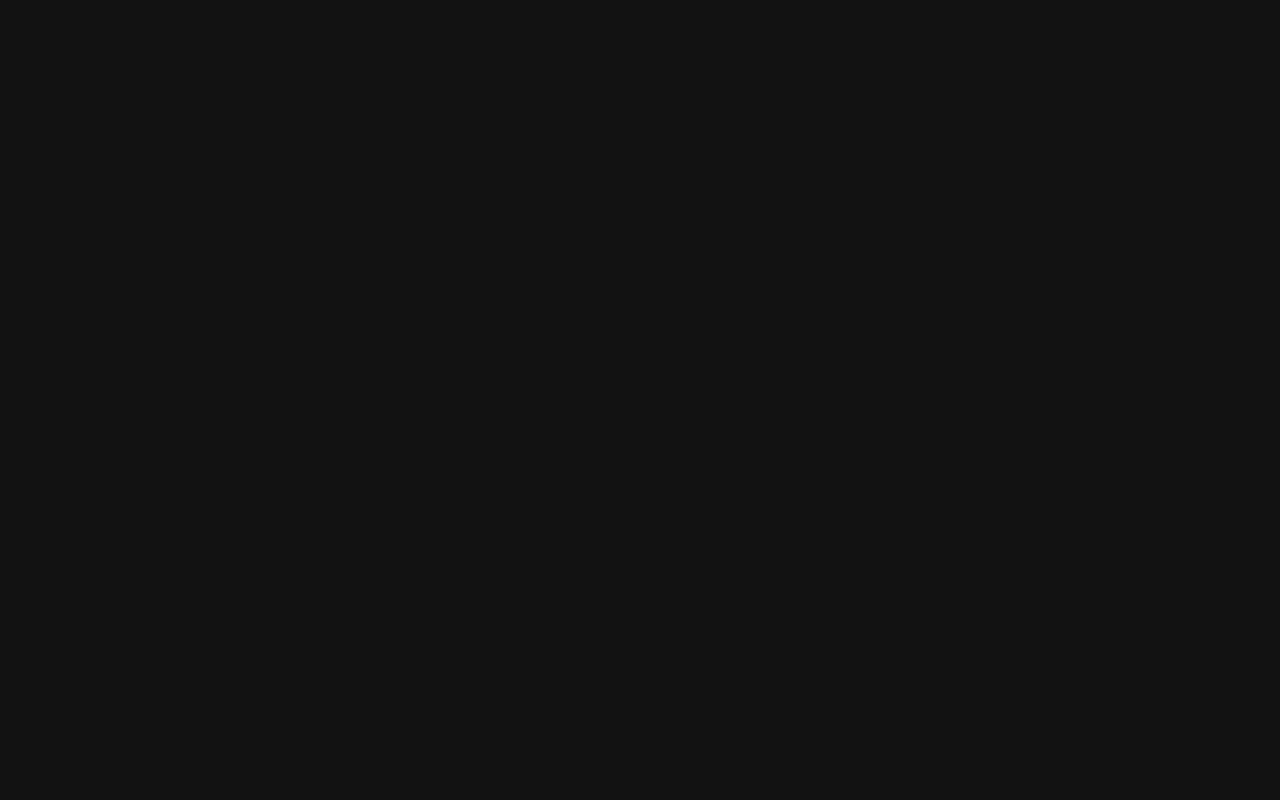
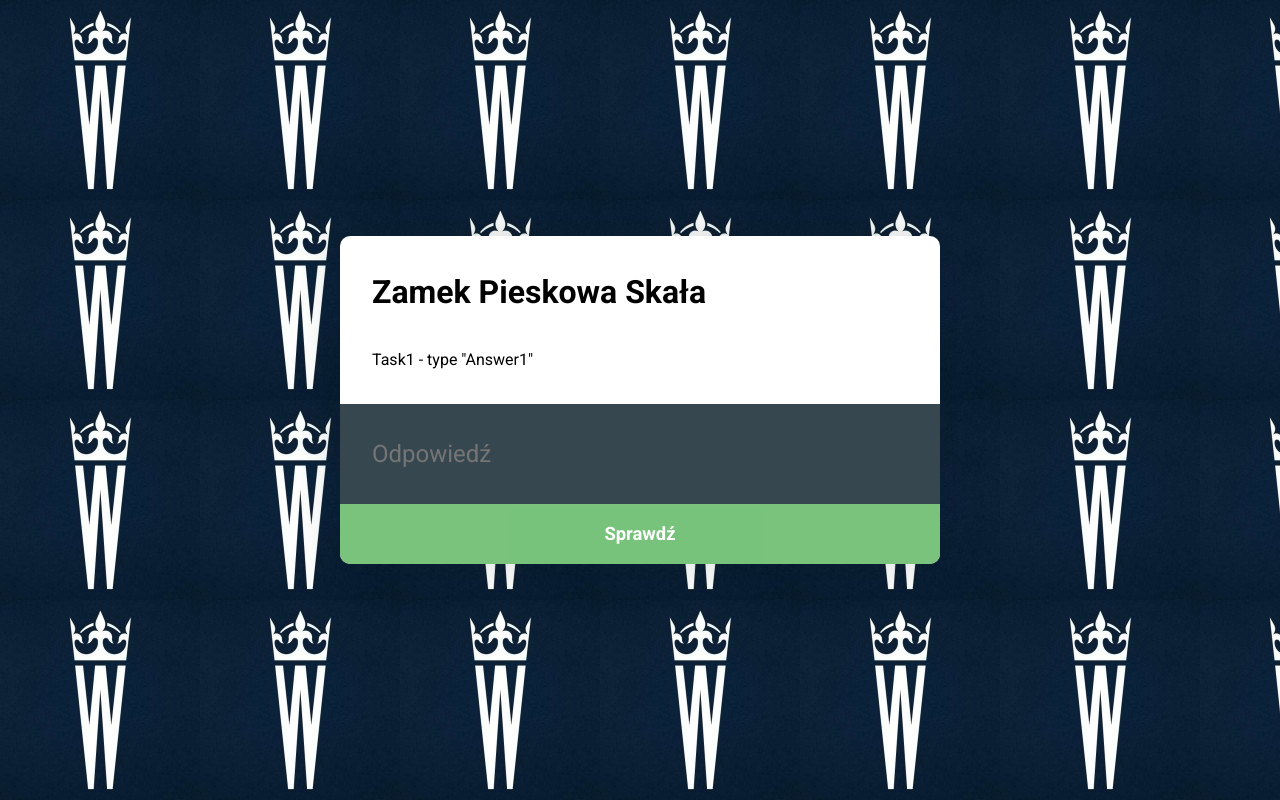
Before and after one commit to svartrav/pieskowa-skala, a Nuxt app: page /Quiz2 in a window 1280 px wide. Before the commit this address had no page. Built offline with nearby package versions, Linux system fonts and the light colour scheme.

Commit message:
Add quiz2

```diff
--- a/pages/ListingPL.vue
+++ b/pages/ListingPL.vue
@@ -80,7 +80,7 @@
         <br>
         Zagadka 2:<br>
         Odwiedź dziedziniec zamku i odpowiedz na pytania zamieszczone pod poniższym linkiem:<br>
-        [LINK]<br>
+        <NuxtLink to="/Quiz2" class="link">Link do zagadki nr 2.</NuxtLink><br>
         Ta zagadka zapewni ci kod do <strong>PRAWEJ</strong> kłódki oraz współrzędne wschodnie skrytki.<br>
         <br />
         Po podjęciu skrytki upewnij się, że zostawiasz skrytkę w oryginalnym stanie. <strong>Nie pomyl kł&oacute;dek i nie baw się nimi</strong>, upewnij się, że pojemniki umieszczone są w skrytce tak, by nie zostały zmiażdżone przez pokrywę. W nagrodę weź certyfikat znalazcy znajdujący się w oznaczonym pojemniku.
--- /dev/null
+++ b/pages/Quiz2.vue
@@ -0,0 +1,276 @@
+<template>
+  <div class="container">
+    <div class="current-card">
+      <template v-if="task < tasks[lang].length">
+        <div v-if="taskPhotos[task]" class="photo"><img :src="photoUrl" alt="Image" style="max-width: 100%"></div>
+        <h1 v-if="tasks[lang][task].name" class="name">{{ tasks[lang][task].name }}</h1>
+        <div class="desc">{{ tasks[lang][task].task }}</div>
+
+        <div v-if="!tasks[lang][task].options" class="form form--text">
+          <input @keyup.enter="verifyAnswer" v-model="currentAnswer" :placeholder="texts[lang].answer">
+        </div>
+
+        <div v-else-if="tasks[lang][task].options" class="form form--radio">
+          <v-radio-group v-model="currentAnswer">
+            <v-radio v-for="(option, index) in tasks[lang][task].options" :key="index" :label="option" :value="option" dark></v-radio>
+          </v-radio-group>
+        </div>
+
+        <button @click="verifyAnswer" type="button" class="submit" :disabled="!currentAnswer || currentAnswer.length === 0">
+          {{ texts[lang].check }}
+        </button>
+      </template>
+
+      <template v-else>
+        <h1 class="name"> {{texts[lang].congratulations}} </h1>
+        <div class="desc"> {{texts[lang].finishText}} </div>
+      </template>
+    </div>
+  </div>
+</template>
+
+<script>
+export default {
+  name: "Quiz2",
+  data () {
+    return {
+      lang: "PL",
+      currentAnswer: undefined,
+      task: 0,
+      message: "Zaglądając tu psujesz zabawę tylko sobie. Na tak prostej skrytce nie ma sensu jakoś tego kodu chować bo i zysk z ominięcia quizu jest dla rozwiązującego niewielki.",
+      tasks: {
+        PL: [
+          {
+            name: "Zamek Pieskowa Skała",
+            task: "Task1 - type \"Answer1\"",
+            answer: "Answer1",
+          },
+          {
+            name: "Zamek Pieskowa Skała 2",
+            task: "Task2",
+            answer: "Correct answer",
+            options: [
+              "Wrong answer 1",
+              "Correct answer",
+              "Wrong answer 2",
+              "Wrong answer 3"
+            ]
+          },
+        ],
+        EN: [
+          {
+            task: "Task1",
+            answer: "Answer1",
+          },
+          {
+            task: "Task2",
+            answer: "Answer2",
+          }
+        ],
+        UA: [
+          {
+            task: "Task1",
+            answer: "Answer1",
+          },
+          {
+            task: "Task2",
+            answer: "Answer2",
+          }
+        ],
+        DE: [
+          {
+            task: "Task1",
+            answer: "Answer1",
+          },
+          {
+            task: "Task2",
+            answer: "Answer2",
+          }
+        ],
+        CZ: [
+          {
+            task: "Task1",
+            answer: "Answer1",
+          },
+          {
+            task: "Task2",
+            answer: "Answer2",
+          }
+        ],
+      },
+      taskPhotos: [
+        undefined,
+        "pieskowa-skala.jpg",
+      ],
+      texts: {
+        PL: {
+          answer: "Odpowiedź",
+          check: "Sprawdź",
+          congratulations: "Gratulacje!",
+          finishText: "Udało ci się rozwiązać ten prosty quiz. W nagrodę otrzymujesz kod do PRAWEJ kłódki - rok powstania skrytki geocache w Zamku na Pieskowej Skale - 2023. Dodatkowo należą ci się współrzędne wschodnie skrytki - E 19° 46.798'"
+        },
+        EN: {
+          answer: "Answer",
+          check: "Check",
+          congratulations: "Congratulations!",
+          finishText: ""
+        },
+        UA: {
+          answer: "Відповідь",
+          check: "підтвердити",
+          congratulations: "",
+          finishText: ""
+        },
+        DE: {
+          answer: "Antwort",
+          check: "Bestätigen",
+          congratulations: "",
+          finishText: ""
+        },
+        CZ: {
+          answer: "Odpověď",
+          check: "Potvrdit",
+          congratulations: "",
+          finishText: ""
+        }
+      }
+    }
+  },
+  methods: {
+    verifyAnswer() {
+      const form = document.querySelector('.form')
+      const submit = document.querySelector('.submit')
+
+      if (this.currentAnswer === this.tasks[this.lang][this.task].answer) {
+        this.currentAnswer = undefined;
+        this.task++;
+      } else {
+        form.classList.add('has-error')
+        form.addEventListener('animationend', () => form.classList.remove('has-error'))
+      }
+
+      submit.blur()
+    }
+  },
+  computed: {
+    photoUrl: function () {
+      return require(`@/assets/quiz-images/${this.taskPhotos[this.task]}`)
+    },
+  },
+  created() {
+    if (this.$route.query.lang && this.texts[this.$route.query.lang])
+    {
+      this.lang = this.$route.query.lang;
+    }
+  }
+};
+</script>
+
+<style scoped lang="scss">
+.container {
+  background-image: url("~@/assets/listing-bg.jpeg");
+  background-repeat: repeat;
+  max-width: 100%;
+  min-height: 100vh;
+  display: flex;
+  justify-content: center;
+  align-items: center;
+
+  $spacer: 2rem;
+  $success: #4CAF50;
+  $danger: #ef5350;
+
+  @keyframes shake {
+    10%, 90% { transform: translate3d(-1px, 0, 0); }
+    20%, 80% { transform: translate3d(2px, 0, 0); }
+    30%, 50%, 70% { transform: translate3d(-4px, 0, 0); }
+    40%, 60% { transform: translate3d(4px, 0, 0); }
+  }
+
+  .current-card {
+    width: 600px;
+    height: min-content;
+    background: #fff;
+    box-shadow: 0 0 3rem rgba(#000, .15);
+    border-radius: 10px;
+  }
+  .name {
+    color: black;
+    padding-top: $spacer;
+    margin: 0 $spacer $spacer;
+  }
+  .photo {
+    text-align: center;
+    background: #FAFAFA;
+    padding: $spacer;
+
+    img { display: inline-block; }
+  }
+  .desc {
+    color: black;
+    margin: $spacer;
+  }
+  .form {
+    color: #fff;
+    background: #37474F;
+    transition: background 250ms;
+
+    &--radio {
+      padding: $spacer;
+    }
+
+    input {
+      color: #fff;
+      font-size: 1.5rem;
+      background: none;
+      padding: $spacer;
+      width: 100%;
+
+      &:focus {
+        outline: 0;
+      }
+    }
+
+    &.has-error {
+      background: $danger;
+      animation: shake 1s ease-in-out;
+    }
+  }
+  .submit {
+    color: #fff;
+    font-weight: bold;
+    font-size: 1.15rem;
+    text-align: center;
+    padding: 1rem;
+    background: $success;
+    display: block;
+    width: 100%;
+    transition: background 250ms ease-in-out, opacity 250ms ease-in-out;
+    cursor: pointer;
+    border-radius: 0 0 10px 10px;
+
+    &[disabled] {
+      opacity: .75;
+      pointer-events: none;
+    }
+
+    &:hover {
+      background: lighten($success, 5%);
+
+    }
+
+    &:focus {
+      background: darken($success, 5%);
+      box-shadow: 0 0 0 .25rem rgba($success, .5);
+    }
+  }
+  .fade-enter-active, .fade-leave-active {
+    transition: opacity .5s;
+  }
+  .fade-enter, .fade-leave-to {
+    opacity: 0;
+  }
+}
+
+
+</style>
```
Also changed, not shown: assets/quiz-images/pieskowa-skala.jpg (added).
